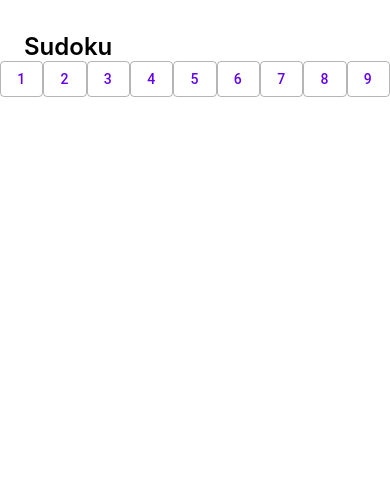
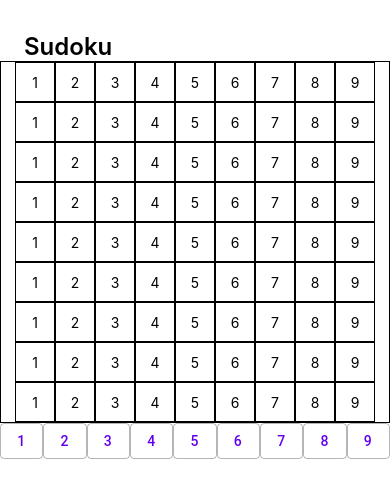
Before and after one commit to cheemurakami/react-native-sudoku, a React Native app: screen / in a window 390 px wide. Shown: the top 498 px of the page. Built offline with nearby package versions, Linux system fonts and the light colour scheme; what react-native would draw is missing.

Commit message:
made grid

```diff
--- a/App.tsx
+++ b/App.tsx
@@ -37,6 +37,25 @@ const App = () => {
             <View style={styles.sectionContainer}>
               <Text style={styles.sectionTitle}>Sudoku</Text>
             </View>
+
+            <View style={styles.gridContainer}>
+              <View>
+                {nums.map((row) => {
+                  return (
+                    <View style={styles.row} key={row}>
+                      {nums.map((num) => {
+                        return (
+                          <View style={styles.cell} key={num}>
+                            <Text style={styles.cellText}>{num}</Text>
+                          </View>
+                        );
+                      })}
+                    </View>
+                  );
+                })}
+              </View>
+            </View>
+
             <View style={styles.numberSectionContainer}>
               {nums.map((num) => {
                 return (
@@ -77,13 +96,27 @@ const styles = StyleSheet.create({
   },
   numberSectionContainer: {
     flexDirection: 'row',
-
-    // justifyContent: 'space-around',
-    // backgroundColor: 'beige',
   },
   numButton: {
     flex: 1,
-  }
+  },
+  row: {
+    flexDirection: 'row',
+  },
+  cell: {
+    borderWidth: 1,
+    height: 40,
+    width: 40,
+    justifyContent: 'center',
+  },
+  cellText: {
+    textAlign: 'center',
+  },
+  gridContainer: {
+    flexDirection: 'row',
+    borderWidth: 1,
+    justifyContent: 'center',
+  },
 });
 
 export default App;
```
